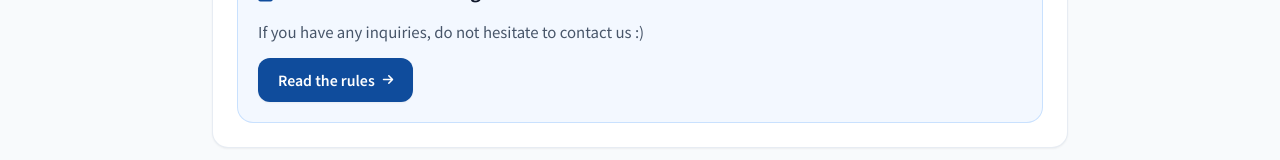
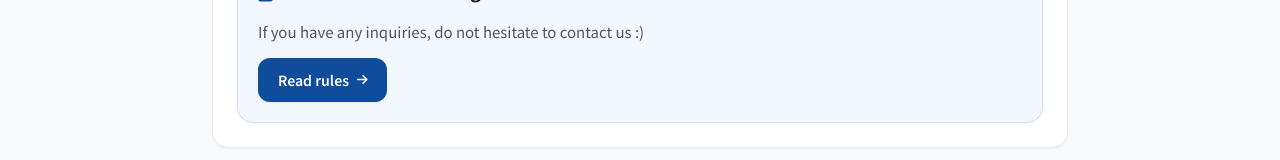
Before and after one commit to w-stuff-musical/w-stuff-musical.github.io, a plain HTML site: page index.html in a window 1280 px wide. Shown: the part 533-693 px from the top of the page. Drawn offline with nearby package versions, Linux system fonts and the light colour scheme; a web font is replaced by a local one.

Commit message:
Update index.html

```diff
--- a/index.html
+++ b/index.html
@@ -207,7 +207,7 @@
           <div>
             <button type="button" onclick="openRulesSubTab()"
               class="bg-royal-600 hover:bg-royal-700 text-white font-semibold rounded-xl px-5 py-3 inline-flex items-center justify-center gap-2 text-sm shadow-sm transition-colors">
-              <span>Read the rules</span>
+              <span>Read rules</span>
               <i class="fa-solid fa-arrow-right text-xs"></i>
             </button>
           </div>
```
